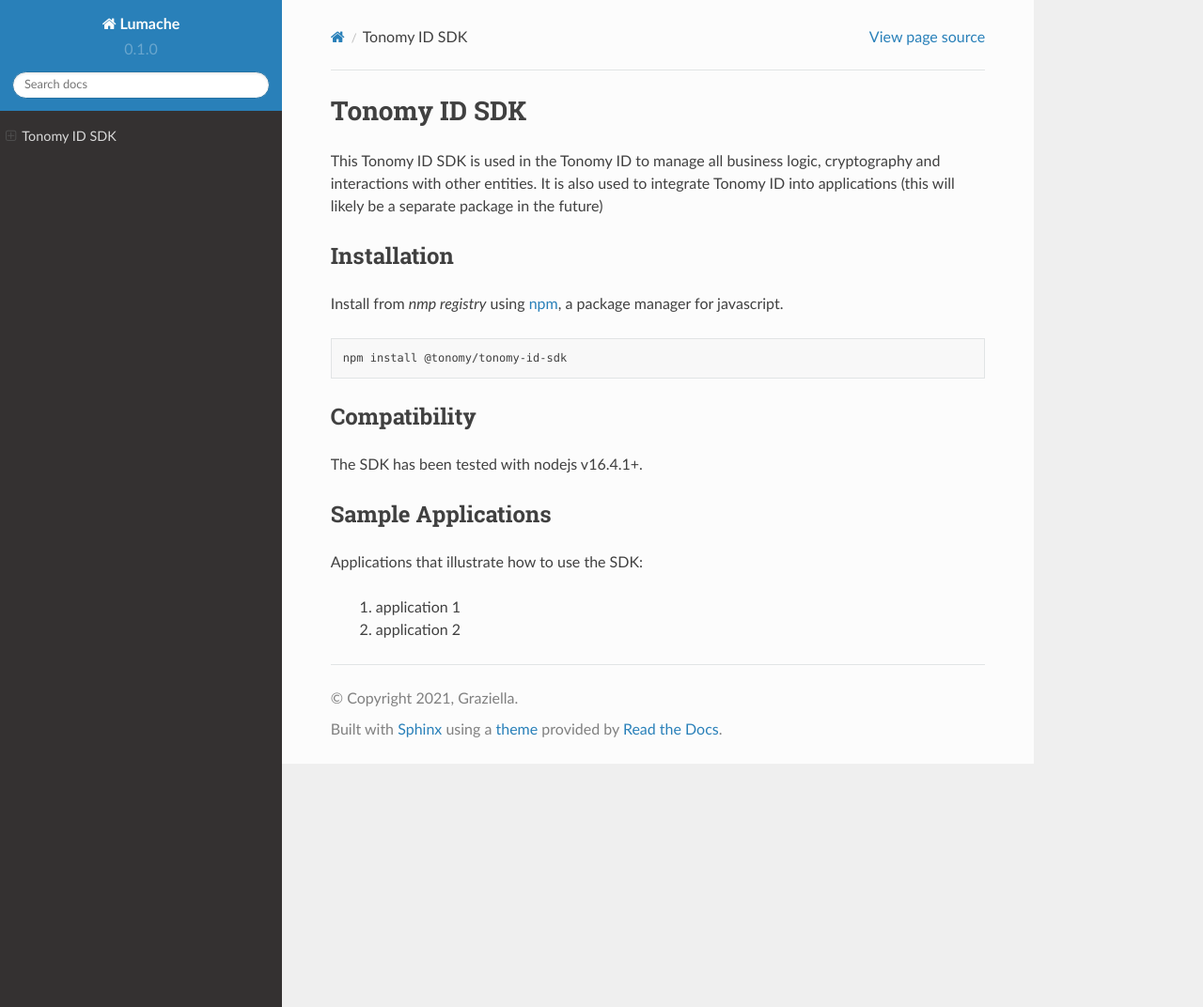
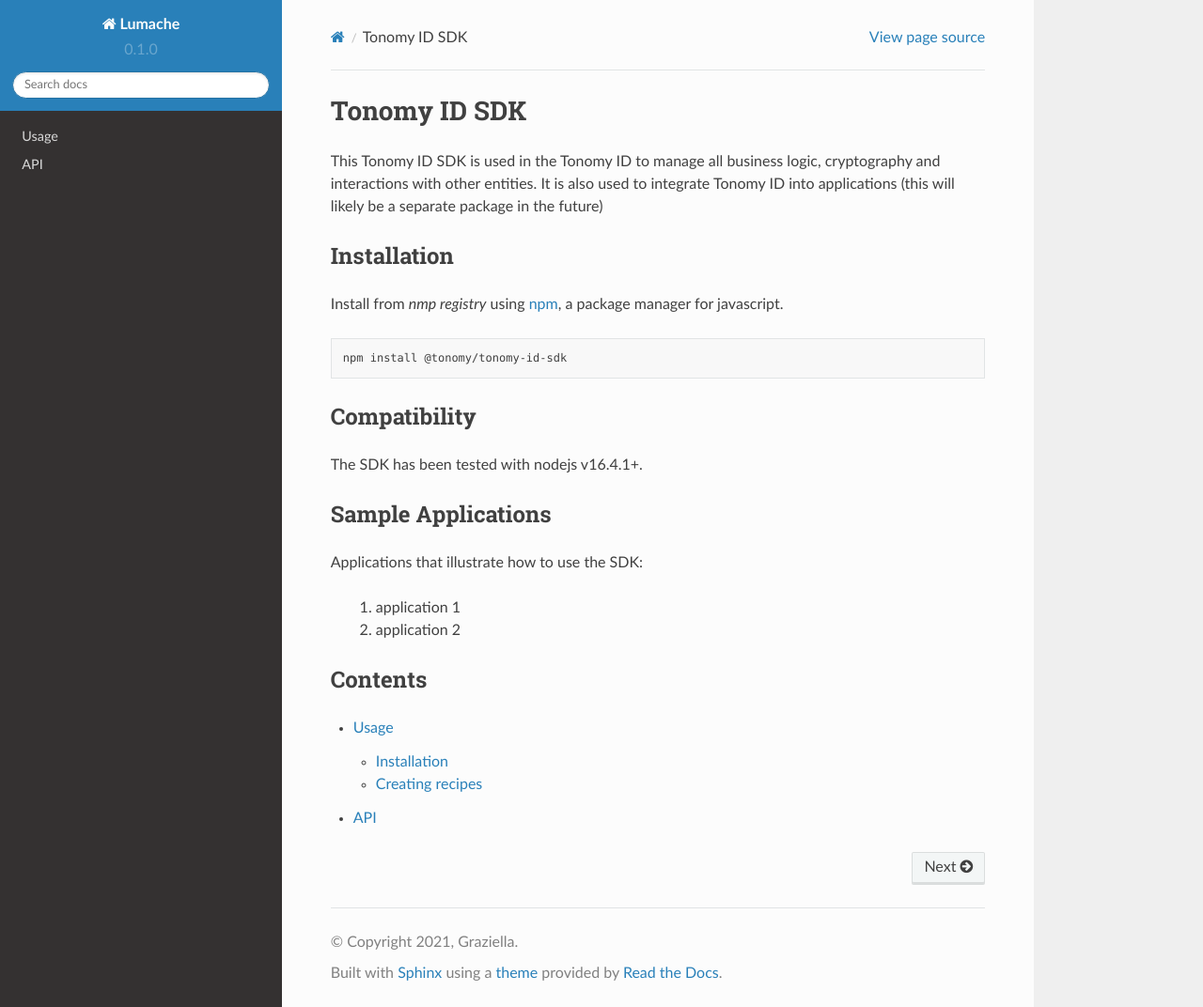
Before and after one commit to deadex-ng/tonomy-id-sdk-docs, a Sphinx documentation site: the page built from docs/source/index.rst, in a window 1280 px wide and 1072 px high. Shown: the whole window at 94% size. Built offline with Sphinx 7.4.7 and the Read the Docs theme 2.0.0, drawn with Linux system fonts in a browser that asks for light colours.

Commit message:
Update index.rst

```diff
--- a/docs/source/index.rst
+++ b/docs/source/index.rst
@@ -26,9 +26,11 @@ Applications that illustrate how to use the SDK:
     1. application 1
     2. application 2
 
+Contents
+--------
 
 .. toctree::
-   :maxdepth: 1
-   :caption:
+   :maxdepth: 2
 
-   usage.rst
+   usage
+   api
```
